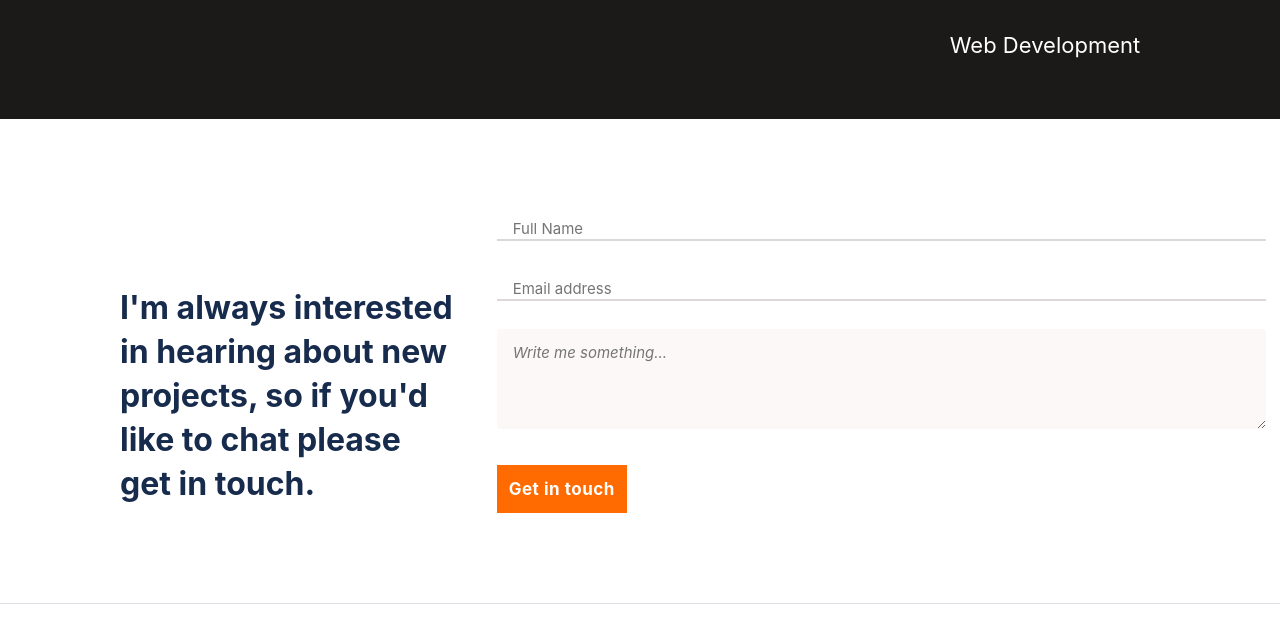
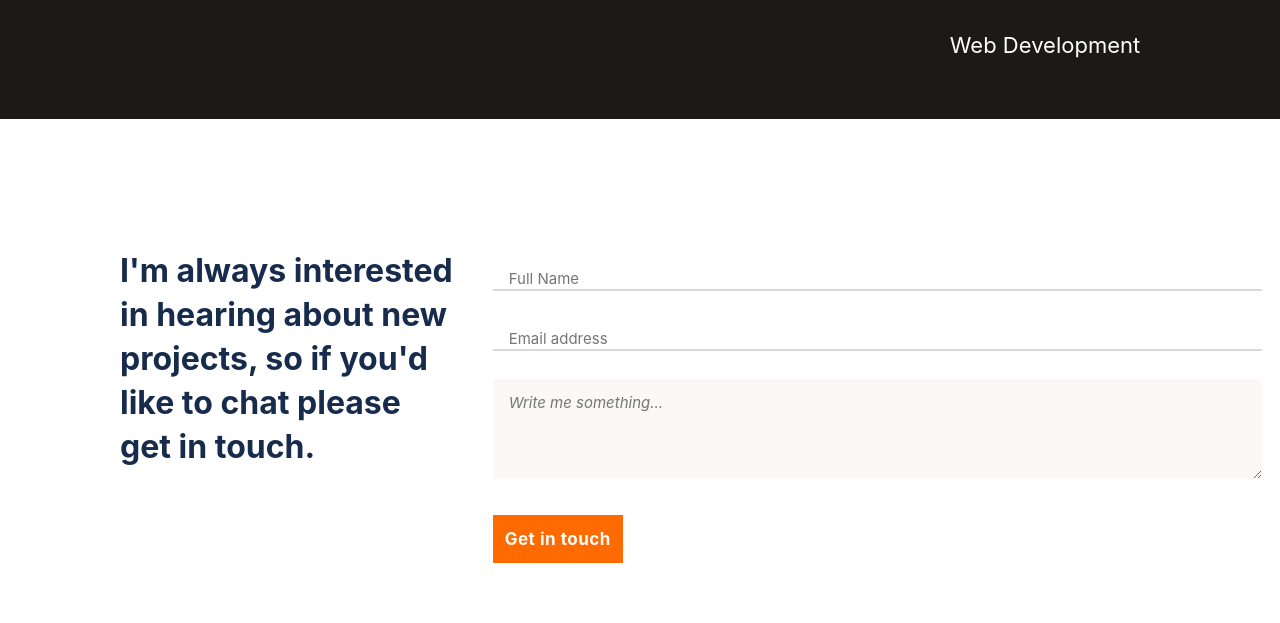
Before and after one commit to YoutLone/Portfolio, a plain HTML site: page index.html in a window 1280 px wide. Shown: the part 2737-3360 px from the top of the page. Drawn offline with Linux system fonts and the light colour scheme.

Commit message:
Restructure the form section

```diff
--- a/style.css
+++ b/style.css
@@ -389,10 +389,6 @@
   margin: 0 23px 0 25px;
 }
 
-.contact-form {
-  margin-top: 40px;
-}
-
 input[type=text] {
   width: 87%;
   margin: 20px 23px 20px 25px;
@@ -657,7 +653,11 @@ input[type=submit]:disabled {
   }
 
   .form-section {
-    margin-top: 40px;
+    margin-top: 130px;
+  }
+
+  .form-section-wrapper {
+    display: flex;
   }
 
   .form-description {
@@ -667,6 +667,7 @@ input[type=submit]:disabled {
   }
 
   .contact-form {
+
     display: inline-block;
   }
 
```
